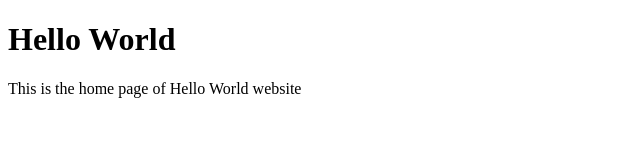
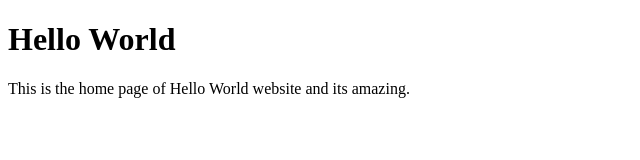
Before and after one commit to MuhammadBilal039/hello-world, a plain HTML site: page index.html in a window 1280 px wide. Shown: the whole page, without its empty margins (0-640 px from the left). Drawn offline with Linux system fonts and the light colour scheme.

Commit message:
chnage paragraph text

```diff
--- a/index.html
+++ b/index.html
@@ -7,6 +7,6 @@
   </head>
   <body>
     <h1>Hello World</h1>
-    <p>This is the home page of Hello World website</p>
+    <p>This is the home page of Hello World website and its amazing.</p>
   </body>
 </html>
```
